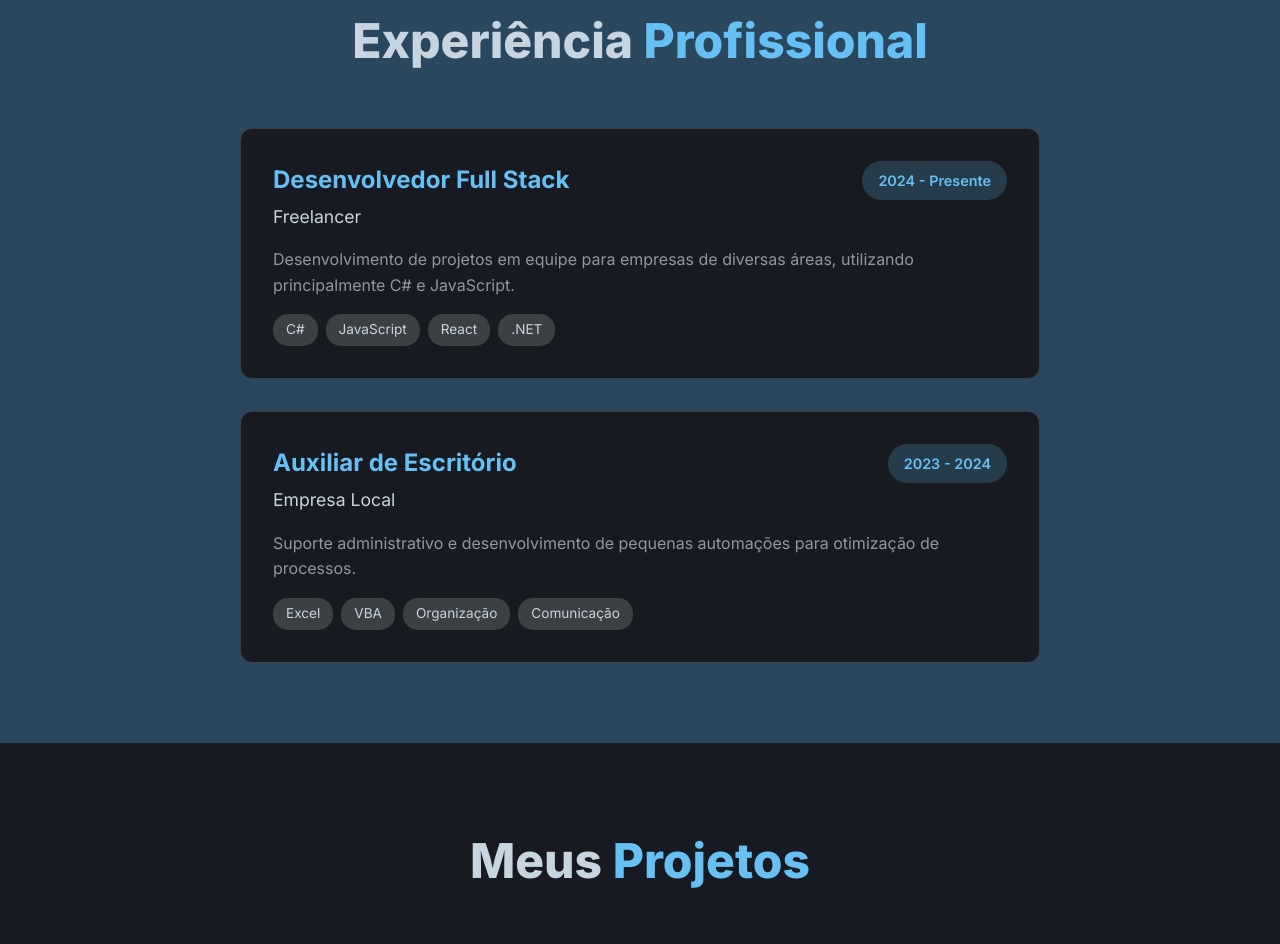
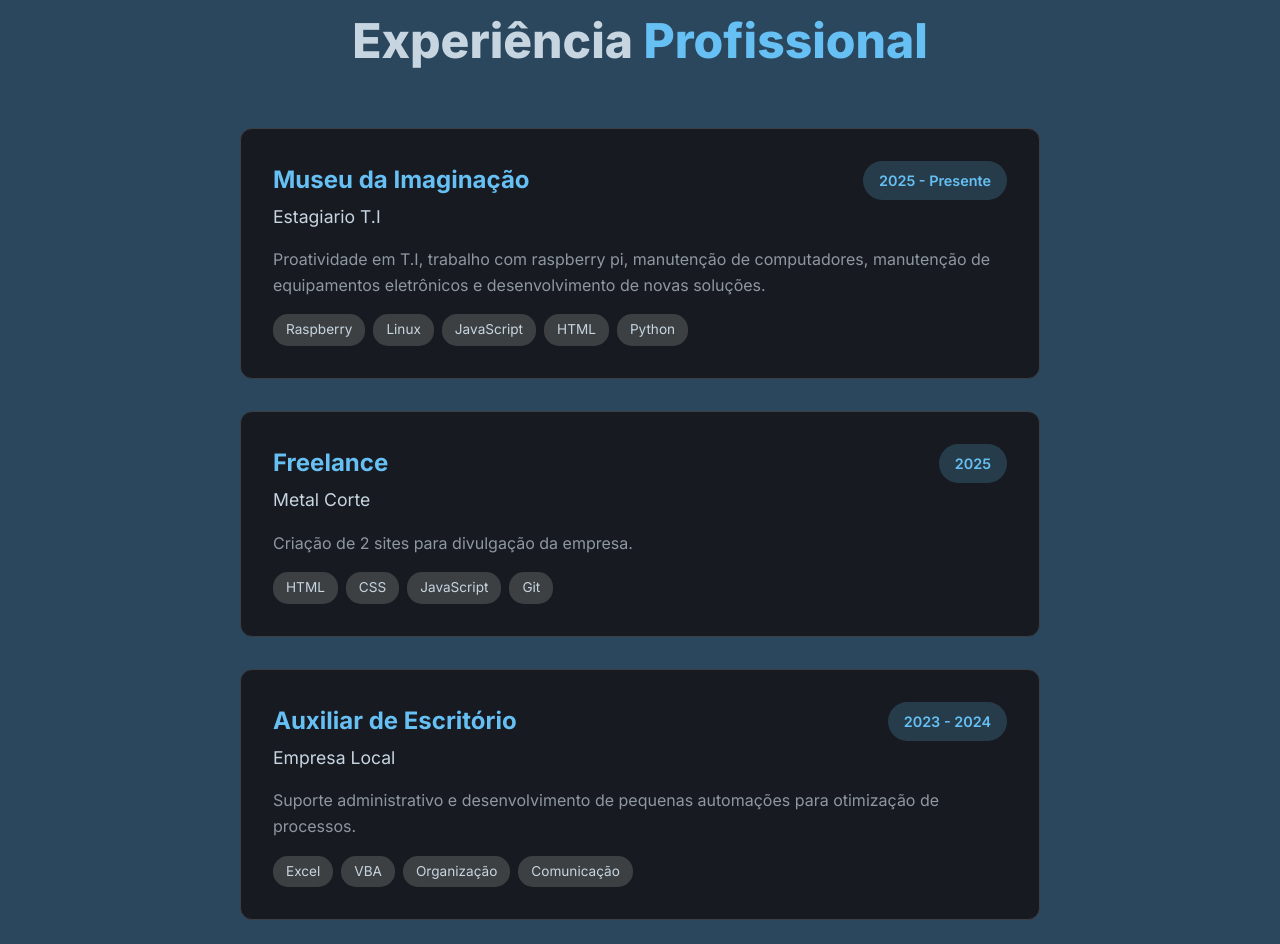
Before and after one commit to Beikoz/Resume-T.I, a plain HTML site: page index.html in a window 1280 px wide. Shown: the part 1898-2842 px from the top of the page. Drawn offline with Linux system fonts and the light colour scheme.

Commit message:
Commit
Commit

```diff
--- a/index.html
+++ b/index.html
@@ -269,24 +269,44 @@
                     <div class="experience-item">
                         <div class="experience-header">
                             <div class="experience-info">
-                                <h3 class="experience-title">Desenvolvedor Full Stack</h3>
-                                <p class="experience-company">Freelancer</p>
+                                <h3 class="experience-title">Museu da Imaginação</h3>
+                                <p class="experience-company">Estagiario T.I</p>
                             </div>
-                            <div class="experience-period">2024 - Presente</div>
+                            <div class="experience-period">2025 - Presente</div>
                         </div>
                         <div class="experience-content">
                             <p class="experience-description">
-                                Desenvolvimento de projetos em equipe para empresas de diversas áreas, utilizando principalmente C# e JavaScript.
+                                Proatividade em T.I, trabalho com raspberry pi, manutenção de computadores, manutenção de equipamentos eletrônicos e desenvolvimento de novas soluções.
                             </p>
                             <div class="experience-skills">
-                                <span class="skill-tag">C#</span>
+                                <span class="skill-tag">Raspberry</span>
+                                <span class="skill-tag">Linux</span>
                                 <span class="skill-tag">JavaScript</span>
-                                <span class="skill-tag">React</span>
-                                <span class="skill-tag">.NET</span>
+                                <span class="skill-tag">HTML</span>
+                                <span class="skill-tag">Python</span>
                             </div>
                         </div>
                     </div>
-
+                    <div class="experience-item">
+                        <div class="experience-header">
+                            <div class="experience-info">
+                                <h3 class="experience-title">Freelance</h3>
+                                <p class="experience-company">Metal Corte</p>
+                            </div>
+                            <div class="experience-period">2025</div>
+                        </div>
+                        <div class="experience-content">
+                            <p class="experience-description">
+                                Criação de 2 sites para divulgação da empresa.
+                            </p>
+                            <div class="experience-skills">
+                                <span class="skill-tag">HTML</span>
+                                <span class="skill-tag">CSS</span>
+                                <span class="skill-tag">JavaScript</span>
+                                <span class="skill-tag">Git</span>
+                            </div>
+                        </div>
+                    </div>
                     <div class="experience-item">
                         <div class="experience-header">
                             <div class="experience-info">
```
